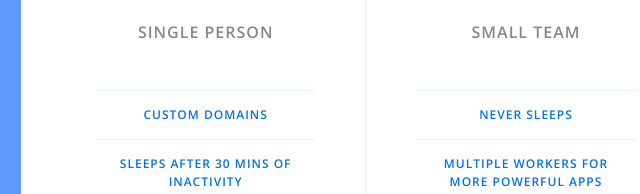
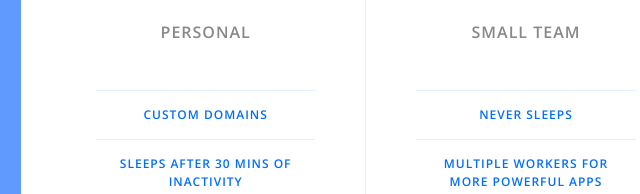
Before and after one commit to ryamashiro1995/Colte_Steele_Udemy, a plain HTML site: page index.html in a window 1280 px wide. Shown: the part 290-484 px from the top of the page, 114-754 px from the left. Drawn offline with nearby package versions, Linux system fonts and the light colour scheme.

Commit message:
replaced the personal text

```diff
--- a/index.html
+++ b/index.html
@@ -14,7 +14,7 @@
 
         <div class="pricing-plan">
             <img src="icons/icon1.png" alt="" class="pricing-img">
-            <h2 class="pricing-header">Single Person</h2>
+            <h2 class="pricing-header">Personal</h2>
             <ul class="pricing-features">
                 <li class="pricing-features-item">Custom domains</li>
                 <li class="pricing-features-item">Sleeps after 30 mins of inactivity</li>
```
